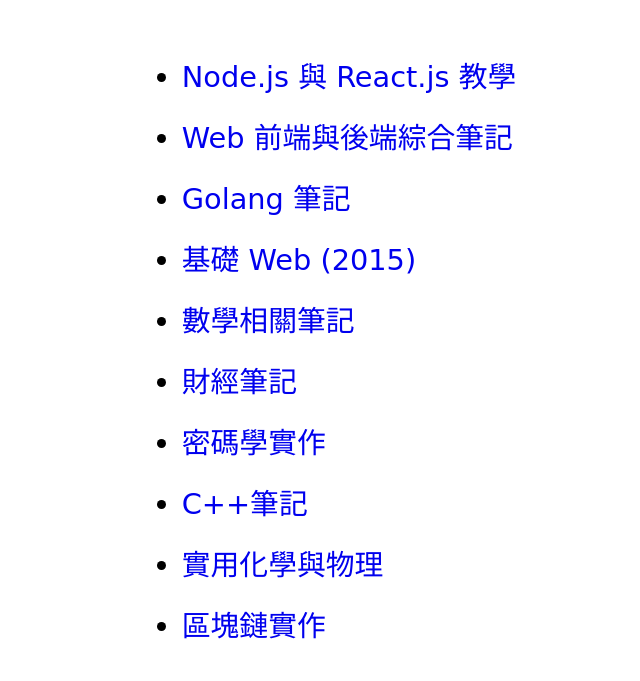
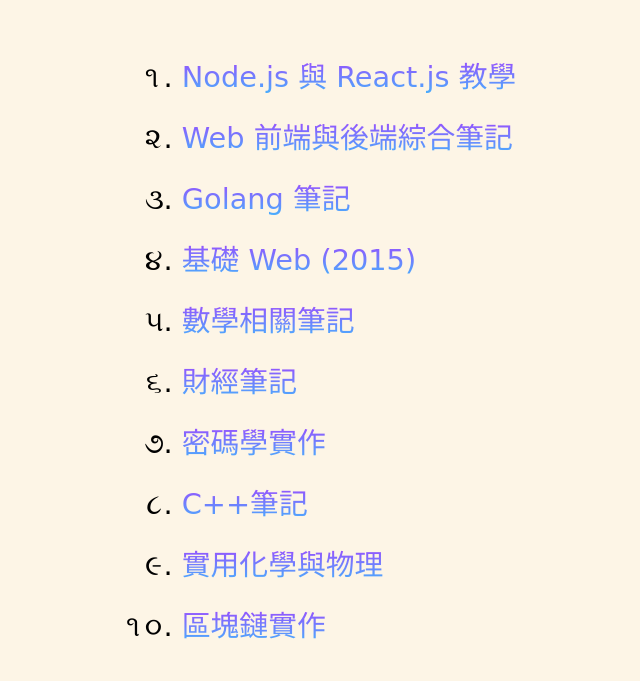
Before and after one commit to EasonWang01/EasonWang01.github.io, a plain HTML site: page index.html in a window 1280 px wide. Shown: the part 147-828 px from the top of the page, without its empty margins (311-951 px from the left). Drawn offline with Linux system fonts and the light colour scheme.

Commit message:
add content

```diff
--- a/index.html
+++ b/index.html
@@ -14,14 +14,21 @@
         align-items: center;
       }
       .root-container li {
-          margin-bottom: 20px;
+          margin: 20px;
       }
       html{
         font-size: 24px;
         font-family: cursive;
+        background-color: oldlace;
+      }
+      ul {
+        list-style-type: gujarati;
       }
       a {
         text-decoration: auto;
+        background: -webkit-linear-gradient(#984ffe, #47b0fd);
+        -webkit-background-clip: text;
+        -webkit-text-fill-color: transparent;
       }
       body {
         font-size: 1.2rem;
```
